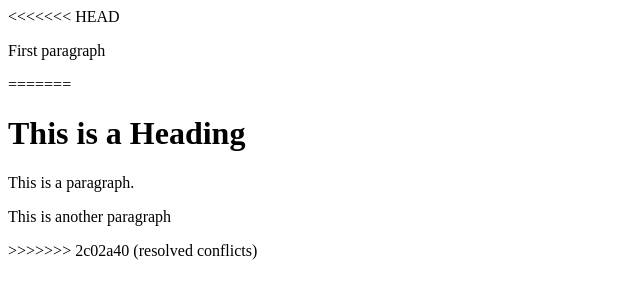
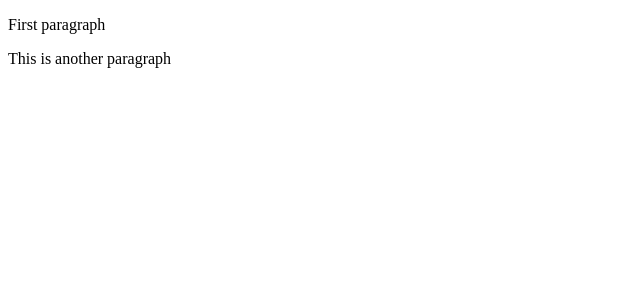
Before and after one commit to hagansworld10/learning-git, a plain HTML site: page index.html in a window 1280 px wide. Shown: the whole page, without its empty margins (0-640 px from the left). Drawn offline with Linux system fonts and the light colour scheme.

Commit message:
Update index.html

```diff
--- a/index.html
+++ b/index.html
@@ -4,12 +4,7 @@
 <title>Page Title</title>
 </head>
 <body>
-<<<<<<< HEAD
 <p>First paragraph</p>
-=======
-<h1>This is a Heading</h1>
-<p>This is a paragraph.</p>
-<p>This is another paragraph </p>
->>>>>>> 2c02a40 (resolved conflicts)
+<p>This is another paragraph</p>
 </body>
 </html>
```
